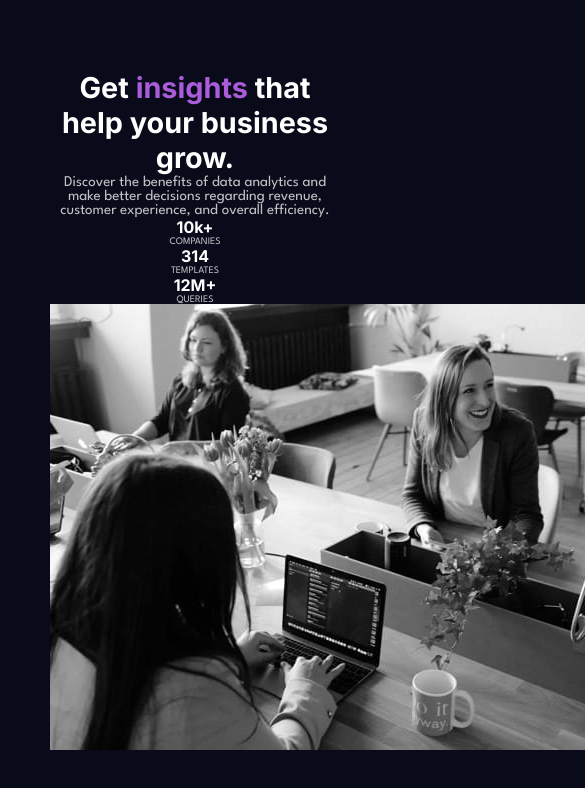
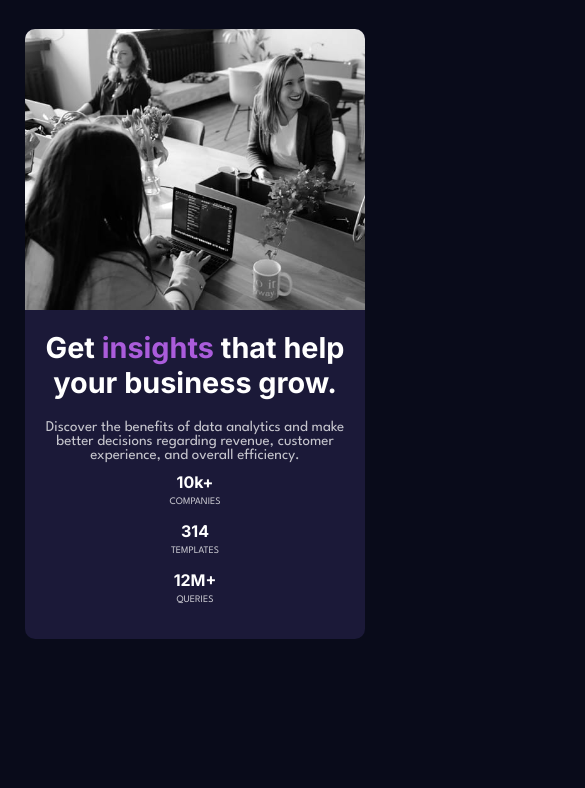
Before and after one commit to FranciscoJunior12/Stats-preview-card-component-main, a plain HTML site: page index.html in a window 390 px wide. Shown: the whole page, 585 px wide, since content can reach past the window. Drawn offline with Linux system fonts and the light colour scheme.

Commit message:
Responsividade em dispositivos mobile

```diff
--- a/css/style.css
+++ b/css/style.css
@@ -35,14 +35,58 @@ h2 {
     font-size: 1rem;
 }
 
-main {
-    padding: 50px;
-    margin-top: 5%;
-}
+
 
 span {
     color: hsl(277, 64%, 61%);
 }
+
+
+
+
+@media(min-width:375px) {
+    main {
+        padding: 25px;
+        margin-top: 1%;
+    }
+
+    .container {
+
+        background-color: hsl(244, 38%, 16%);
+        border-radius: 10px;
+        display: flex;
+        margin: 0 auto;
+        min-width: 280px;
+        flex-direction: column-reverse;
+    }
+
+    .div-texto {
+
+        padding: 20px;
+    }
+
+
+    .flex {
+        display: flex;
+        margin-top: 10px;
+        flex-direction: column;
+        justify-content: space-between;
+        margin-bottom: 15px;
+        gap: 5px
+    }
+
+    img {
+        border-top-right-radius: 10px;
+        border-top-left-radius: 10px;
+    }
+
+    h1 {
+        margin-bottom: 20px;
+    }
+
+}
+
+
 
 
 @media(min-width:1200px) {
@@ -52,13 +96,16 @@ span {
         background-color: hsl(244, 38%, 16%);
         border-radius: 10px;
         display: flex;
+        flex-direction: row;
         height: 350px;
         max-width: 900px;
         margin: 0 auto;
 
+    }
 
-
-
+    main {
+        padding: 50px;
+        margin-top: 5%;
     }
 
     .div-texto {
```
